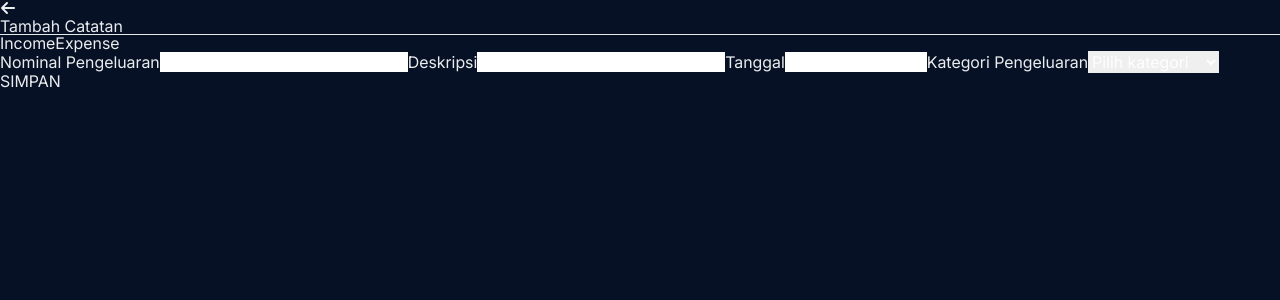
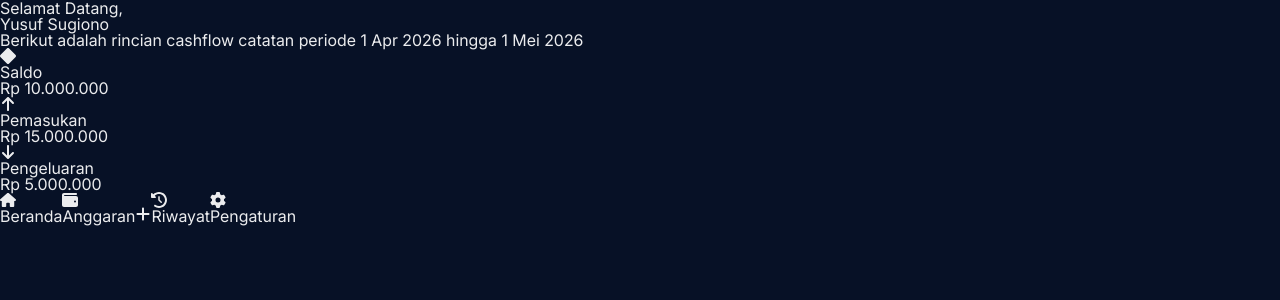
Before and after one commit to yusufsugiono/cashplan, a React (Vite) app: page / in a window 1280 px wide. Shown: the top 300 px of the page. Built offline with nearby package versions, Linux system fonts and the light colour scheme.

Commit message:
feat(home): implement homepage

```diff
--- a/src/App.jsx
+++ b/src/App.jsx
@@ -1,10 +1,14 @@
 import { Route, Routes } from 'react-router-dom';
+
+import { ROUTES } from './constants/routes';
+import HomePage from './pages/HomePage';
 import AddNewTransaction from './pages/AddNewTransaction';
 
 export default function App() {
   return (
     <Routes>
-      <Route path="/" element={<AddNewTransaction />}></Route>
+      <Route path={ROUTES.HOME} element={<HomePage />} />
+      <Route path={ROUTES.ADD_TRANSACTION} element={<AddNewTransaction />} />
     </Routes>
   );
 }
--- /dev/null
+++ b/src/constants/routes.js
@@ -0,0 +1,12 @@
+/**
+ * Definisi semua route path dalam aplikasi.
+ * Gunakan konstanta ini di mana pun ada navigasi (Link, useNavigate, Route)
+ * agar tidak ada typo dan mudah diubah di satu tempat.
+ */
+export const ROUTES = {
+  HOME: '/',
+  BUDGETING: '/budgeting',
+  ADD_TRANSACTION: '/transactions/new',
+  HISTORY: '/history',
+  SETTINGS: '/settings',
+};
--- /dev/null
+++ b/src/features/dashboard/Greeting.jsx
@@ -0,0 +1,19 @@
+/**
+ * Greeting — menampilkan sapaan dan informasi periode pencatatan.
+ *
+ * Props:
+ * - name: string, nama pengguna
+ * - periodStart: string, tanggal awal periode (contoh: "1 Apr 2026")
+ * - periodEnd: string, tanggal akhir periode (contoh: "1 Mei 2026")
+ */
+export default function Greeting({ name, periodStart, periodEnd }) {
+  return (
+    <div className="mx-3 mb-4">
+      <p className="text-sm text-[var(--color-muted)]">Selamat Datang,</p>
+      <p className="text-lg font-medium">{name}</p>
+      <p className="text-xs text-[var(--color-muted)] mt-1">
+        Berikut adalah rincian cashflow catatan periode {periodStart} hingga {periodEnd}
+      </p>
+    </div>
+  );
+}
--- /dev/null
+++ b/src/features/dashboard/SummaryCard.jsx
@@ -0,0 +1,26 @@
+import { formatRupiah } from '../../lib/currency';
+
+/**
+ * SummaryCard — card ringkasan keuangan (saldo, pemasukan, atau pengeluaran).
+ *
+ * Props:
+ * - icon: React component, icon yang ditampilkan di sisi kiri
+ * - label: string, judul card (contoh: "Saldo", "Pemasukan")
+ * - amount: number, nominal yang akan diformat ke Rupiah
+ */
+export default function SummaryCard({ icon: Icon, label, amount }) {
+  return (
+    <div className="flex items-center gap-3 mx-3 mb-3 p-3 border border-solid border-[var(--color-border)] rounded-md">
+      {/* Icon di sisi kiri */}
+      <div className="text-2xl text-[var(--color-muted)] shrink-0">
+        <Icon />
+      </div>
+
+      {/* Label dan nominal di sisi kanan */}
+      <div>
+        <p className="text-xs text-[var(--color-muted)]">{label}</p>
+        <p className="text-lg font-medium">{formatRupiah(amount)}</p>
+      </div>
+    </div>
+  );
+}
--- /dev/null
+++ b/src/layouts/BottomNav.jsx
@@ -0,0 +1,68 @@
+import { useLocation, useNavigate } from 'react-router-dom';
+import { FaHouse, FaWallet, FaPlus, FaClockRotateLeft, FaGear } from 'react-icons/fa6';
+
+import { ROUTES } from '../constants/routes';
+
+/**
+ * Konfigurasi menu bottom navigation.
+ * Dipisah dari JSX agar mudah ditambah/diubah tanpa menyentuh struktur render.
+ *
+ * Posisi FAB (+) di tengah diatur dengan slot kosong (null) di index 2.
+ */
+const NAV_ITEMS = [
+  { icon: FaHouse, label: 'Beranda', route: ROUTES.HOME },
+  { icon: FaWallet, label: 'Anggaran', route: ROUTES.BUDGETING },
+  null, // slot untuk FAB button di tengah
+  { icon: FaClockRotateLeft, label: 'Riwayat', route: ROUTES.HISTORY },
+  { icon: FaGear, label: 'Pengaturan', route: ROUTES.SETTINGS },
+];
+
+/**
+ * BottomNav — navigasi bawah yang tampil di semua halaman utama.
+ *
+ * Terdiri dari 4 menu icon + 1 FAB button di tengah untuk tambah transaksi.
+ * Menu yang aktif ditandai dengan warna berbeda berdasarkan current route.
+ */
+export default function BottomNav() {
+  const location = useLocation();
+  const navigate = useNavigate();
+
+  return (
+    <nav className="fixed bottom-0 left-0 right-0 bg-[var(--color-bg)] border-t border-[var(--color-border)]">
+      <div className="flex items-center justify-around h-16">
+        {NAV_ITEMS.map((item, index) => {
+          // Render FAB button di posisi tengah (slot null)
+          if (item === null) {
+            return (
+              <button
+                key="fab"
+                onClick={() => navigate(ROUTES.ADD_TRANSACTION)}
+                aria-label="Tambah transaksi baru"
+                className="flex items-center justify-center w-12 h-12 rounded-full bg-[var(--color-btn-submit-bg)] text-[var(--color-btn-submit-text)] shadow-md -mt-5"
+              >
+                <FaPlus className="text-lg" />
+              </button>
+            );
+          }
+
+          const isActive = location.pathname === item.route;
+          const Icon = item.icon;
+
+          return (
+            <button
+              key={item.route}
+              onClick={() => navigate(item.route)}
+              aria-label={item.label}
+              className={`flex flex-col items-center gap-1 text-xs px-3 py-1 ${
+                isActive ? 'text-[var(--color-text)]' : 'text-[var(--color-muted)]'
+              }`}
+            >
+              <Icon className="text-xl" />
+              <span>{item.label}</span>
+            </button>
+          );
+        })}
+      </div>
+    </nav>
+  );
+}
--- /dev/null
+++ b/src/lib/currency.js
@@ -0,0 +1,19 @@
+/**
+ * Utility functions untuk format angka ke format mata uang.
+ */
+
+/**
+ * Format angka ke format Rupiah Indonesia.
+ * Contoh: 10000000 → "Rp10.000.000"
+ *
+ * @param {number} amount - Nominal yang akan diformat
+ * @returns {string} Nominal dalam format Rupiah
+ */
+export function formatRupiah(amount) {
+  return new Intl.NumberFormat('id-ID', {
+    style: 'currency',
+    currency: 'IDR',
+    minimumFractionDigits: 0,
+    maximumFractionDigits: 0,
+  }).format(amount);
+}
--- /dev/null
+++ b/src/pages/HomePage.jsx
@@ -0,0 +1,37 @@
+import { FaDiamond, FaArrowUp, FaArrowDown } from 'react-icons/fa6';
+
+import Greeting from '../features/dashboard/Greeting';
+import SummaryCard from '../features/dashboard/SummaryCard';
+import BottomNav from '../layouts/BottomNav';
+
+/**
+ * Data dummy untuk development.
+ * TODO: Ganti dengan data dari localStorage setelah fitur penyimpanan selesai.
+ */
+const DUMMY_DATA = {
+  userName: 'Yusuf Sugiono',
+  periodStart: '1 Apr 2026',
+  periodEnd: '1 Mei 2026',
+  balance: 10_000_000,
+  income: 15_000_000,
+  expense: 5_000_000,
+};
+
+export default function HomePage() {
+  return (
+    // pb-16 memberi ruang agar konten tidak tertutup BottomNav yang fixed
+    <div className="pb-16">
+      <Greeting
+        name={DUMMY_DATA.userName}
+        periodStart={DUMMY_DATA.periodStart}
+        periodEnd={DUMMY_DATA.periodEnd}
+      />
+
+      <SummaryCard icon={FaDiamond} label="Saldo" amount={DUMMY_DATA.balance} />
+      <SummaryCard icon={FaArrowUp} label="Pemasukan" amount={DUMMY_DATA.income} />
+      <SummaryCard icon={FaArrowDown} label="Pengeluaran" amount={DUMMY_DATA.expense} />
+
+      <BottomNav />
+    </div>
+  );
+}
```
Also changed, not shown: plans/01-homepage.md (+2 -0 lines), 1 other file (tests, documents, lock files or other folders).
